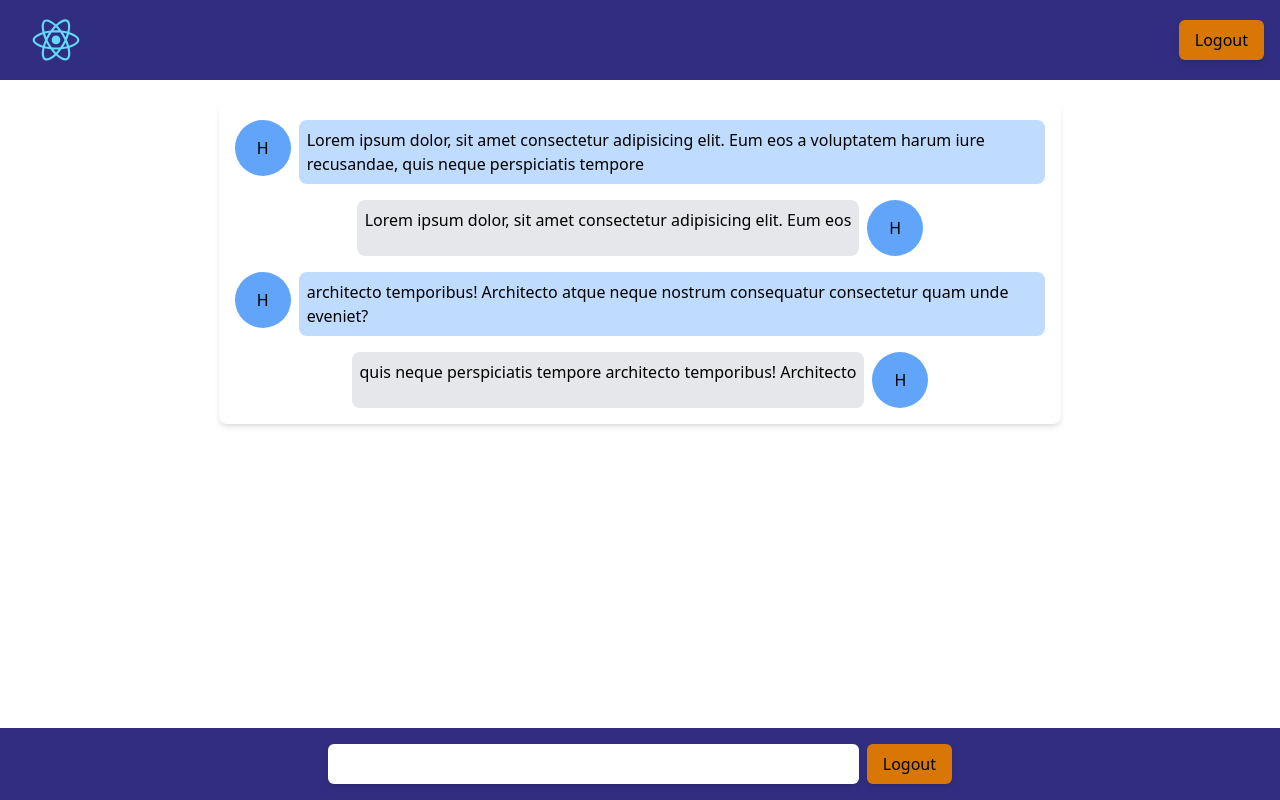
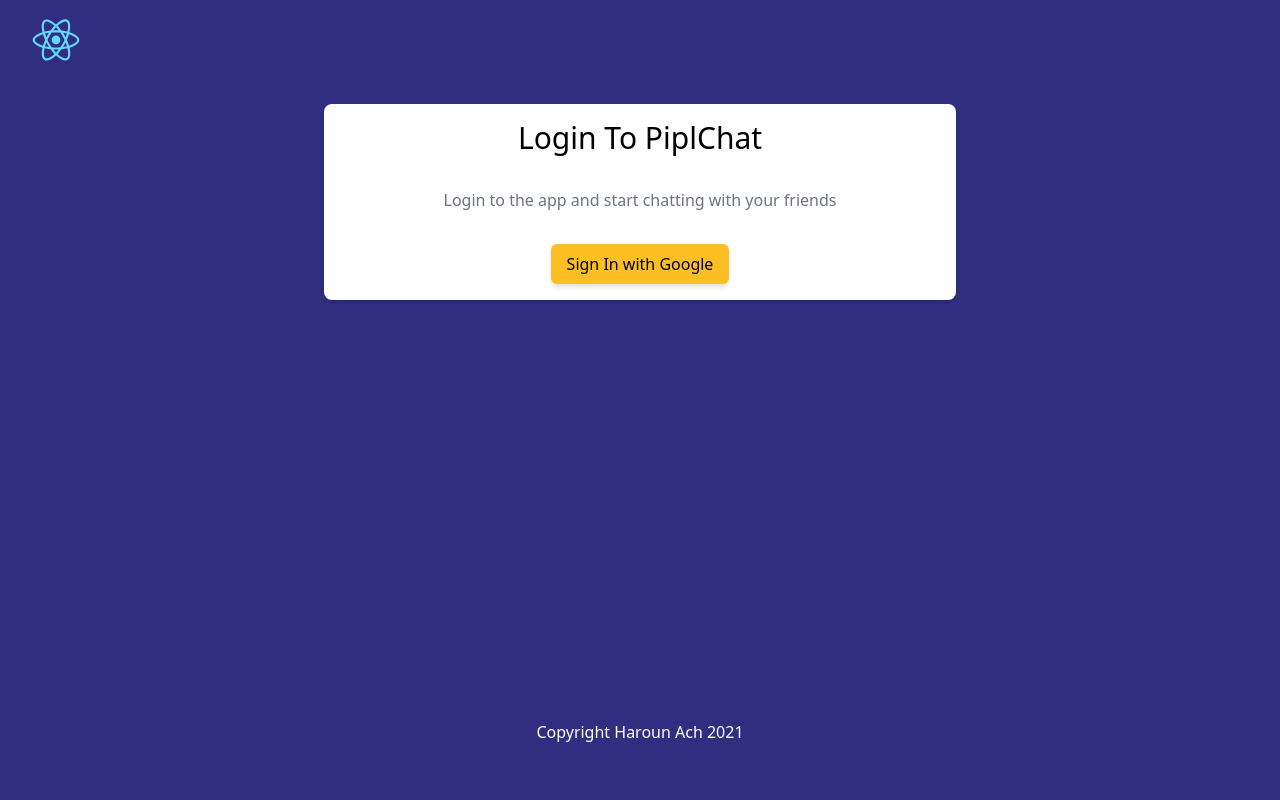
Before and after one commit to harounach/piplchat, a React (Create React App) app: page / in a window 1280 px wide. Built offline with nearby package versions, Linux system fonts and the light colour scheme.

Commit message:
Update buttons colors

```diff
--- a/package.json
+++ b/package.json
@@ -12,6 +12,7 @@
     "react": "^17.0.2",
     "react-dom": "^17.0.2",
     "react-scripts": "4.0.3",
+    "reactfire": "^4.2.0",
     "web-vitals": "^1.1.2"
   },
   "scripts": {
--- a/src/App.js
+++ b/src/App.js
@@ -2,11 +2,9 @@ import Login from "./pages/Login";
 import ChatRoom from "./pages/ChatRoom";
 
 function App() {
-  return (
-    <div className="w-full h-full">
-      <ChatRoom />
-    </div>
-  );
+  const user = false;
+
+  return <div className="w-full h-full">{user ? <ChatRoom /> : <Login />}</div>;
 }
 
 export default App;
--- a/src/pages/ChatRoom.js
+++ b/src/pages/ChatRoom.js
@@ -11,7 +11,7 @@ const ChatRoom = () => {
         <div>
           <img className="w-20" src={Logo} alt="Logo" />
         </div>
-        <button className="px-4 py-2 bg-yellow-600 rounded-md shadow-md">
+        <button className="px-4 py-2 bg-yellow-400 rounded-md shadow-md">
           Logout
         </button>
       </header>
@@ -34,8 +34,8 @@ const ChatRoom = () => {
             type="text"
             className="px-4 py-2 bg-white rounded-md shadow-md flex-grow w-24"
           />
-          <button className="px-4 py-2 ml-2 bg-yellow-600 rounded-md shadow-md ">
-            Logout
+          <button className="px-4 py-2 ml-2 bg-yellow-400 rounded-md shadow-md ">
+            Submit
           </button>
         </form>
       </div>
--- a/src/pages/Login.js
+++ b/src/pages/Login.js
@@ -15,8 +15,8 @@ const Login = () => {
           <p className="text-base text-gray-500 text-center my-8">
             Login to the app and start chatting with your friends
           </p>
-          <button className="px-4 py-2 bg-yellow-600 rounded-md shadow-md">
-            Login
+          <button className="px-4 py-2 bg-yellow-400 rounded-md shadow-md">
+            Sign In with Google
           </button>
         </div>
       </main>
```
Also changed, not shown: 1 other file (tests, documents, lock files or other folders).
